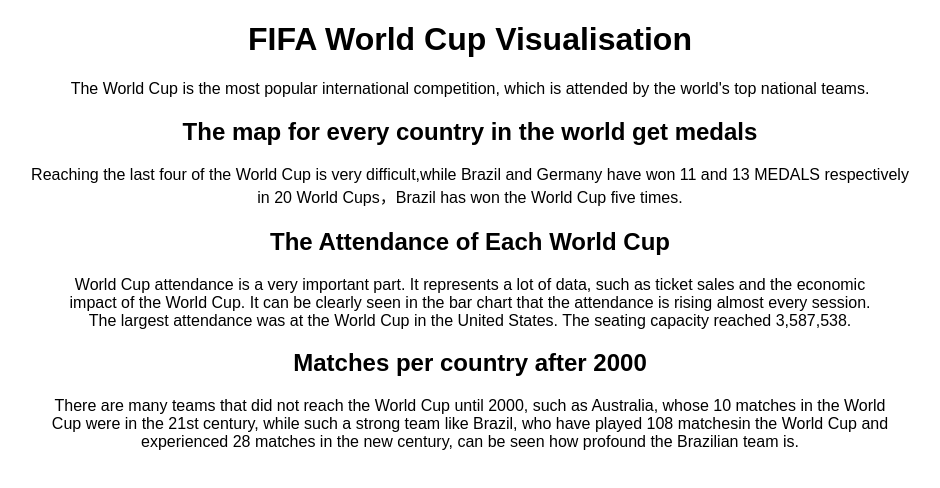
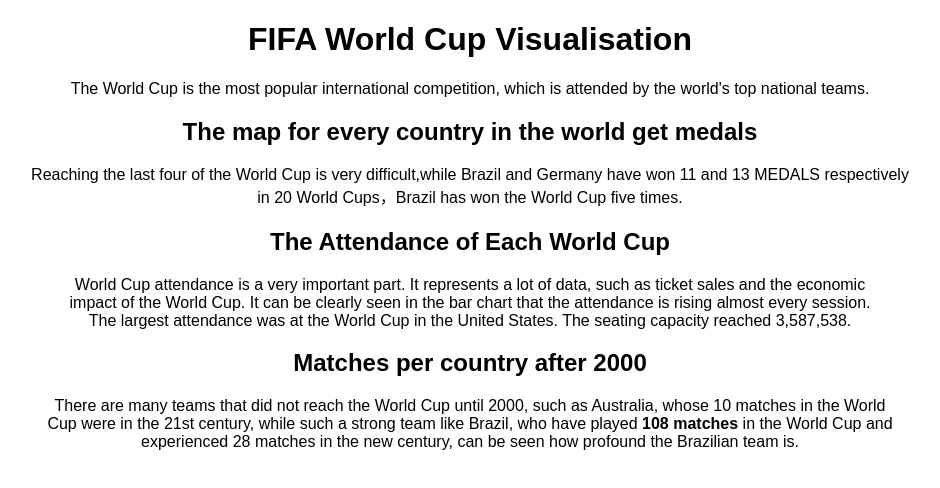
Before and after one commit to Yongjun1998/Visualisation2, a plain HTML site: page index.html in a window 1280 px wide. Shown: the whole page, without its empty margins (170-1110 px from the left). Drawn offline with Linux system fonts and the light colour scheme; a script that the page names is missing.

Commit message:
Update index.html

```diff
--- a/index.html
+++ b/index.html
@@ -37,7 +37,7 @@
   <div class="text" style=" text-align:center;">
     <h2>Matches per country after 2000</h2>
     <p>There are many teams that did not reach the World Cup until 2000, such as Australia, whose 10 matches in the World <br/>
-      Cup were in the 21st century, while such a strong team like Brazil, who have played 108 matchesin the World Cup and <br/>
+      Cup were in the 21st century, while such a strong team like Brazil, who have played <strong>108 matches </strong>in the World Cup and <br/>
       experienced 28 matches in the new century, can be seen how profound the Brazilian team is.
   </div>
   <div id="WorldCup_bubble"></div>
```
